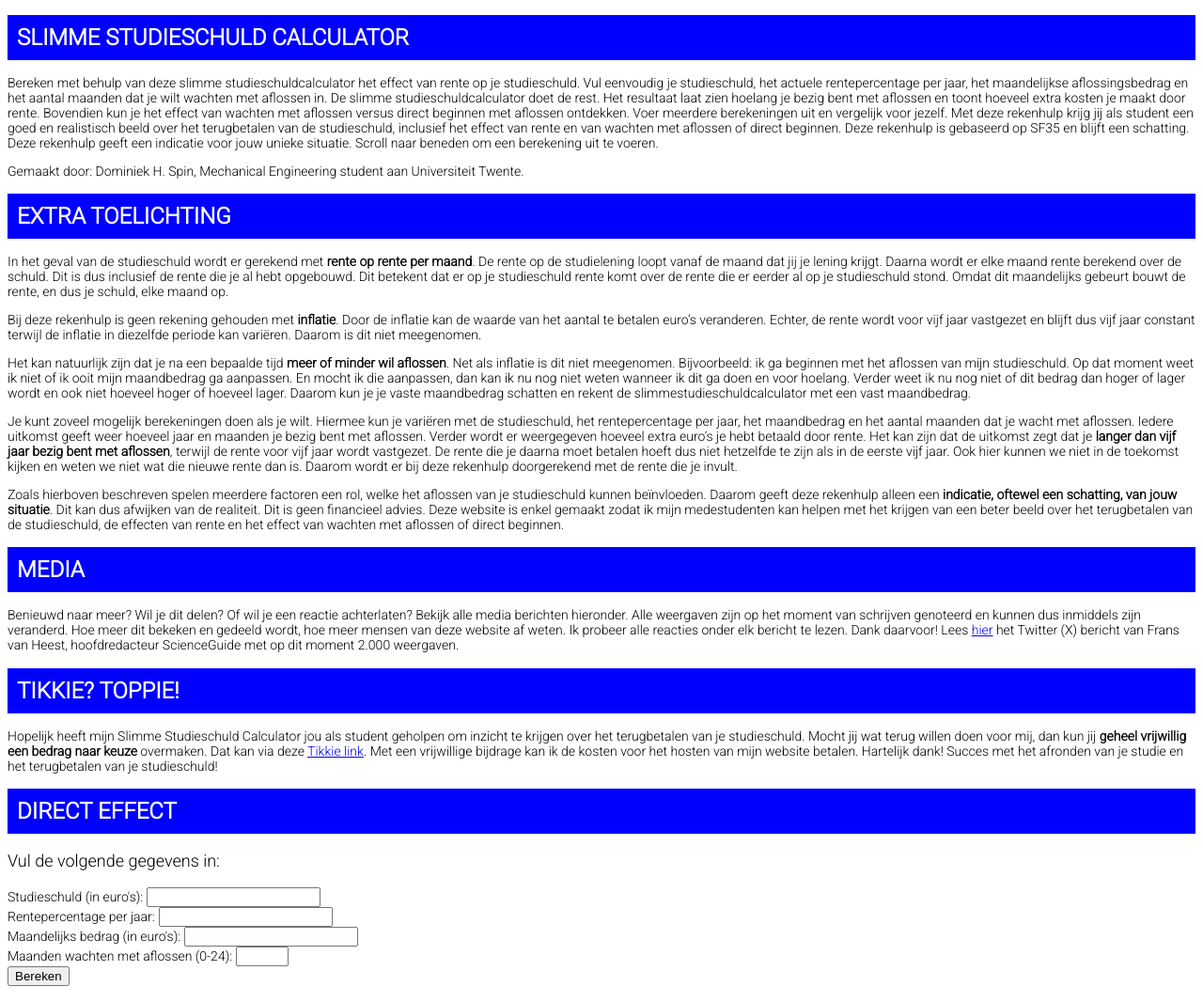
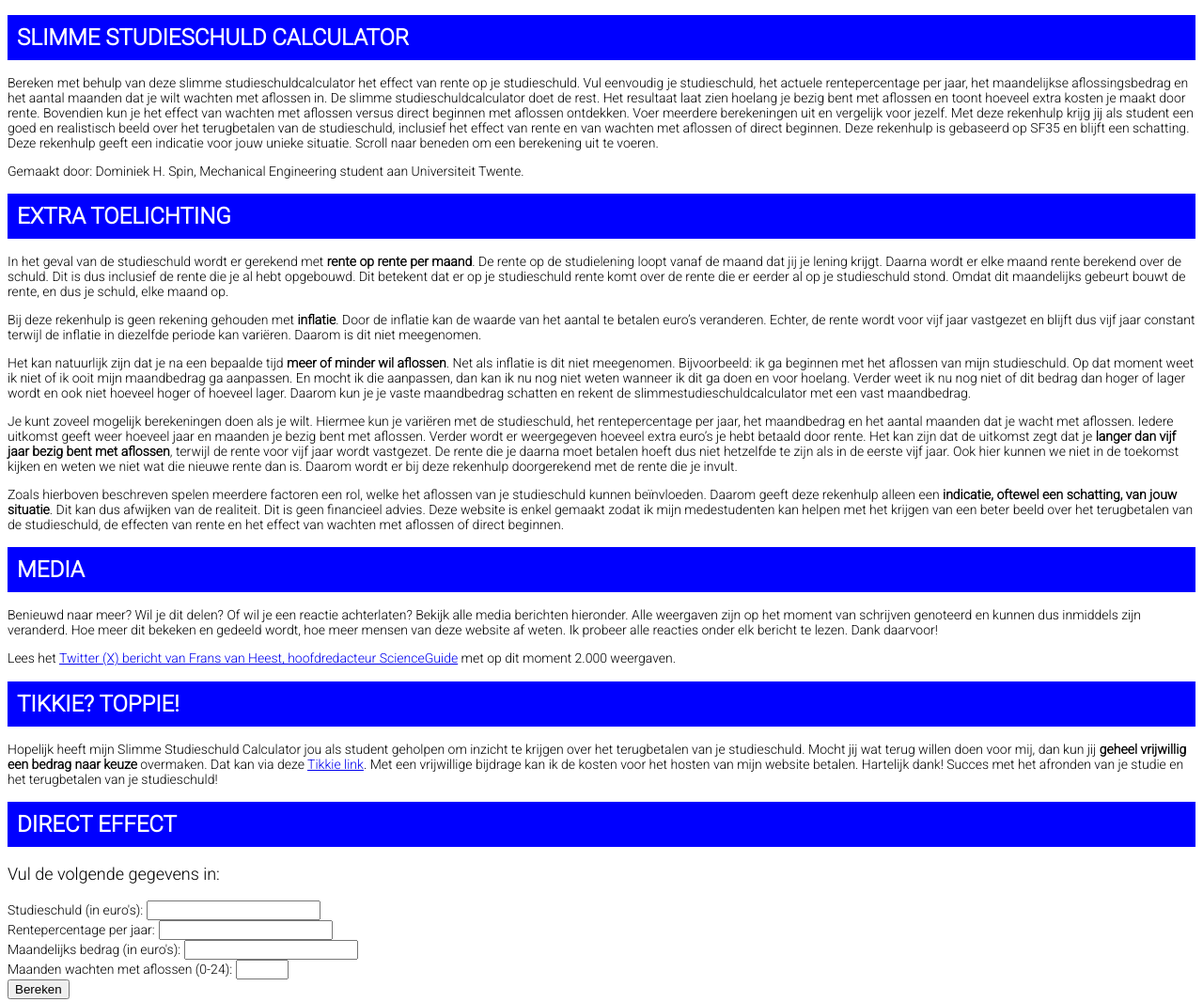
Before and after one commit to DominiekHS/studieschuld, a plain HTML site: page index.html in a window 1280 px wide. Shown: the whole page at 94% size. Drawn offline with Linux system fonts and the light colour scheme.

Commit message:
Update index.html

```diff
--- a/index.html
+++ b/index.html
@@ -39,7 +39,8 @@
     <p style="font-size: 14px; color: black;">Je kunt zoveel mogelijk berekeningen doen als je wilt. Hiermee kun je variëren met de studieschuld, het rentepercentage per jaar, het maandbedrag en het aantal maanden dat je wacht met aflossen. Iedere uitkomst geeft weer hoeveel jaar en maanden je bezig bent met aflossen. Verder wordt er weergegeven hoeveel extra euro’s je hebt betaald door rente. Het kan zijn dat de uitkomst zegt dat je <b>langer dan vijf jaar bezig bent met aflossen</b>, terwijl de rente voor vijf jaar wordt vastgezet. De rente die je daarna moet betalen hoeft dus niet hetzelfde te zijn als in de eerste vijf jaar. Ook hier kunnen we niet in de toekomst kijken en weten we niet wat die nieuwe rente dan is. Daarom wordt er bij deze rekenhulp doorgerekend met de rente die je invult.</p>
     <p style="font-size: 14px; color: black;">Zoals hierboven beschreven spelen meerdere factoren een rol, welke het aflossen van je studieschuld kunnen beïnvloeden. Daarom geeft deze rekenhulp alleen een <b>indicatie, oftewel een schatting, van jouw situatie</b>. Dit kan dus afwijken van de realiteit. Dit is geen financieel advies. Deze website is enkel gemaakt zodat ik mijn medestudenten kan helpen met het krijgen van een beter beeld over het terugbetalen van de studieschuld, de effecten van rente en het effect van wachten met aflossen of direct beginnen.</p>
     <h1>MEDIA</h1>
-    <p style="font-size: 14px; color: black;"> Benieuwd naar meer? Wil je dit delen? Of wil je een reactie achterlaten? Bekijk alle media berichten hieronder. Alle weergaven zijn op het moment van schrijven genoteerd en kunnen dus inmiddels zijn veranderd. Hoe meer dit bekeken en gedeeld wordt, hoe meer mensen van deze website af weten. Ik probeer alle reacties onder elk bericht te lezen. Dank daarvoor! Lees <a href="https://twitter.com/fcvheest/status/1715340473353601373">hier</a> het Twitter (X) bericht van Frans van Heest, hoofdredacteur ScienceGuide met op dit moment 2.000 weergaven.</p>
+    <p style="font-size: 14px; color: black;">Benieuwd naar meer? Wil je dit delen? Of wil je een reactie achterlaten? Bekijk alle media berichten hieronder. Alle weergaven zijn op het moment van schrijven genoteerd en kunnen dus inmiddels zijn veranderd. Hoe meer dit bekeken en gedeeld wordt, hoe meer mensen van deze website af weten. Ik probeer alle reacties onder elk bericht te lezen. Dank daarvoor!</p>
+    <p style="font-size: 14px; color: black;">Lees het <a href="https://twitter.com/fcvheest/status/1715340473353601373">Twitter (X) bericht van Frans van Heest, hoofdredacteur ScienceGuide</a> met op dit moment 2.000 weergaven.</p>
     <h1>TIKKIE? TOPPIE!</h1>
     <p style="font-size: 14px; color: black;">Hopelijk heeft mijn Slimme Studieschuld Calculator jou als student geholpen om inzicht te krijgen over het terugbetalen van je studieschuld. Mocht jij wat terug willen doen voor mij, dan kun jij <b>geheel vrijwillig een bedrag naar keuze</b> overmaken. Dat kan via deze <a href="https://tikkie.me/pay/shh06qhqs59mrod8a5of">Tikkie link</a>. Met een vrijwillige bijdrage kan ik de kosten voor het hosten van mijn website betalen. Hartelijk dank! Succes met het afronden van je studie en het terugbetalen van je studieschuld!</p>
     <h1>DIRECT EFFECT</h1>
```
